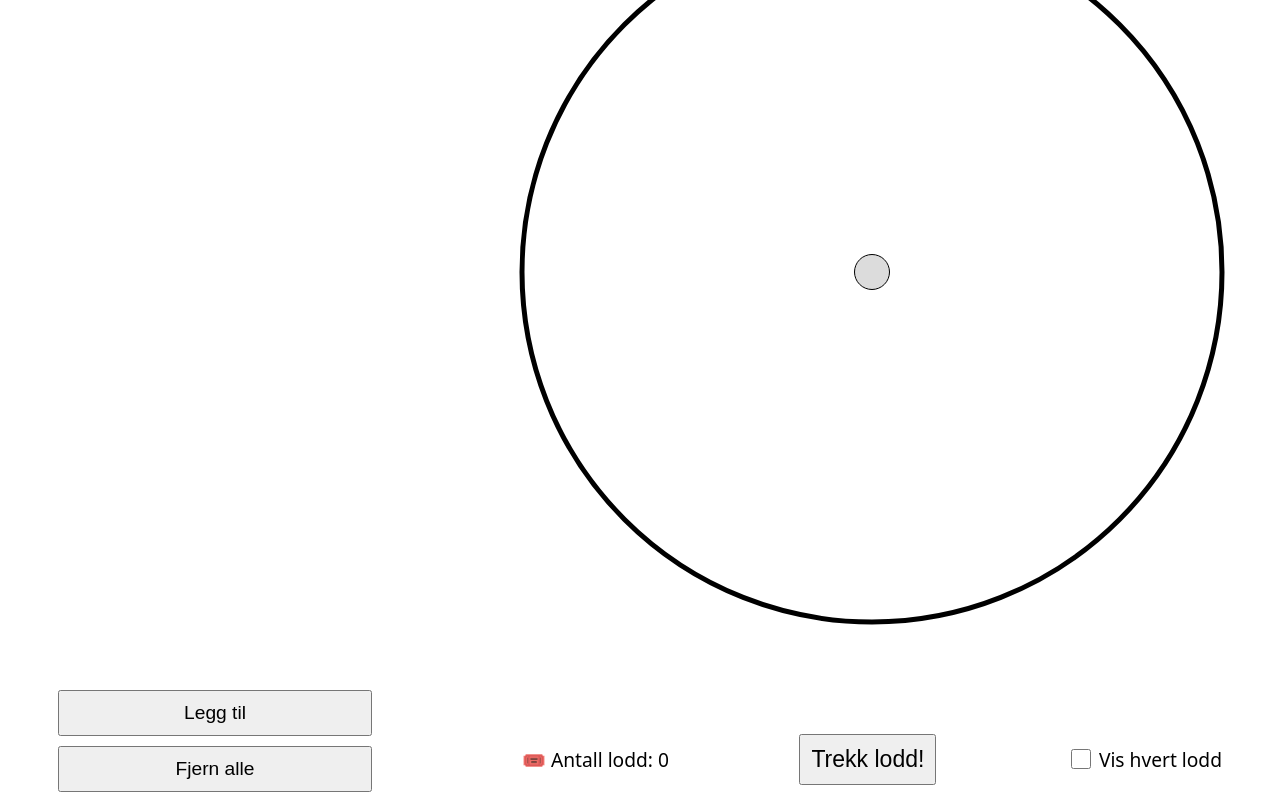
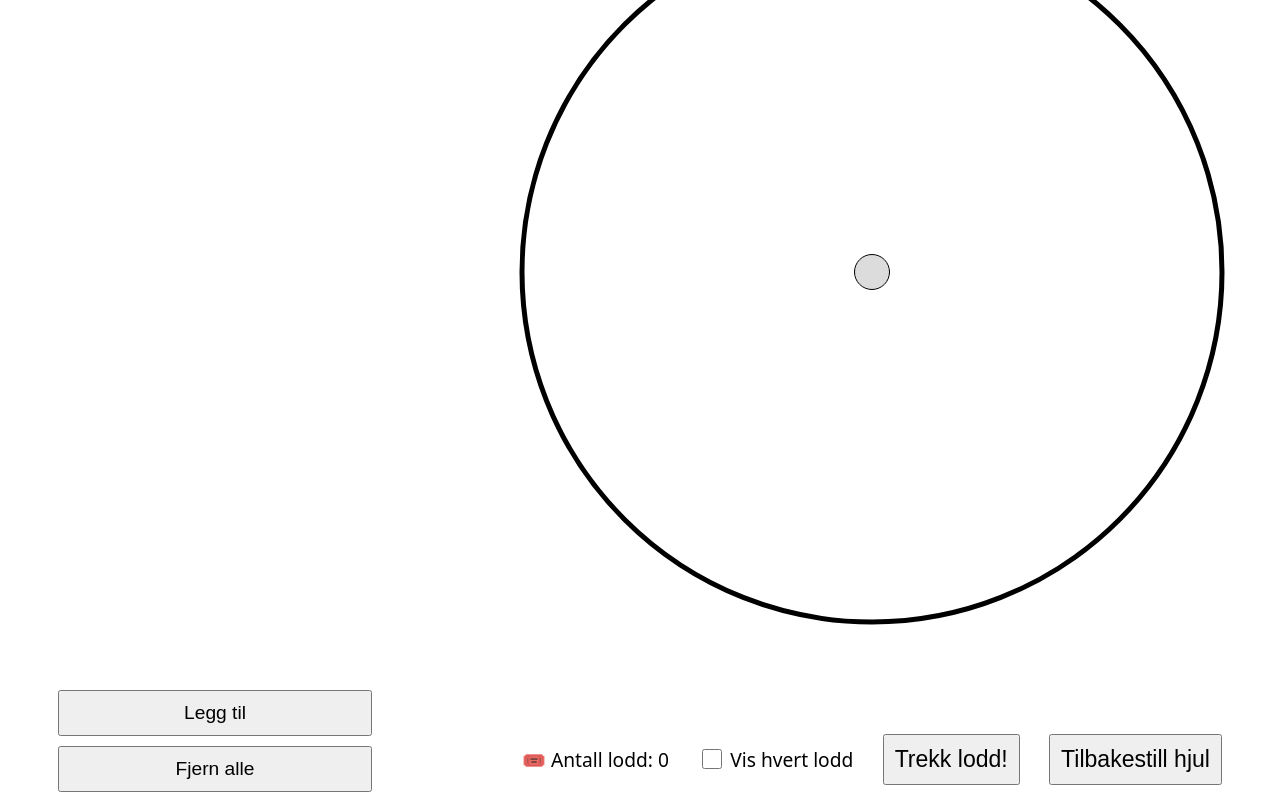
Before and after one commit to OleSkaar/vinn-vin, a SvelteKit app: page / in a window 1280 px wide. Shown: the part 195-995 px from the top of the page. Built offline with nearby package versions, Linux system fonts and the light colour scheme.

Commit message:
Add reset wheel functionality

```diff
--- a/src/components/WheelOfFortune.svelte
+++ b/src/components/WheelOfFortune.svelte
@@ -63,13 +63,17 @@
 
 		winner = `${winningTicket?.name}, vinnerlodd: ${ticket}`;
 	};
+
+	const resetWheel = () => {
+		rotation = startRotation;
+	}
 </script>
 
 <div>
 	<svg width={diameter} height={diameter} shape-rendering="geometricPrecision">
 		<g transform={`translate(${radius}, ${radius})`}>
 			<circle class="wheel" r={radius} cx={0} cy={0} stroke-width="5" />
-			<g class="sectors" style={`transform: rotate(${rotation}deg)`}>
+			<g id="sectors" class="sectors-animate" style={`transform: rotate(${rotation}deg)`}>
 				{#each sectors as sector (sector.participant.id)}
 					<Sector {sector} {radius} {ticketLines} isOnlySector={sectors.length === 1} />
 				{/each}
@@ -87,11 +91,12 @@
 			<p>{winner}</p>
 		{/if} -->
 		<p>🎟️ Antall lodd: {totalTickets}</p>
-		<button on:click={spinTheWheel}>Trekk lodd!</button>
 		<div class="show-tickets-container">
 			<input type="checkbox" name="Ticket lines" bind:checked={ticketLines} />
 			<label for="Ticket lines">Vis hvert lodd</label>
 		</div>
+		<button on:click={spinTheWheel}>Trekk lodd!</button>
+		<button on:click={resetWheel}>Tilbakestill hjul</button>
 	</div>
 </div>
 
@@ -128,7 +133,7 @@
 		fill: gainsboro;
 	}
 
-	.sectors {
+	.sectors-animate {
 		transition: transform 6s cubic-bezier(0.25, 1, 0.5, 1);
 	}
 
```
